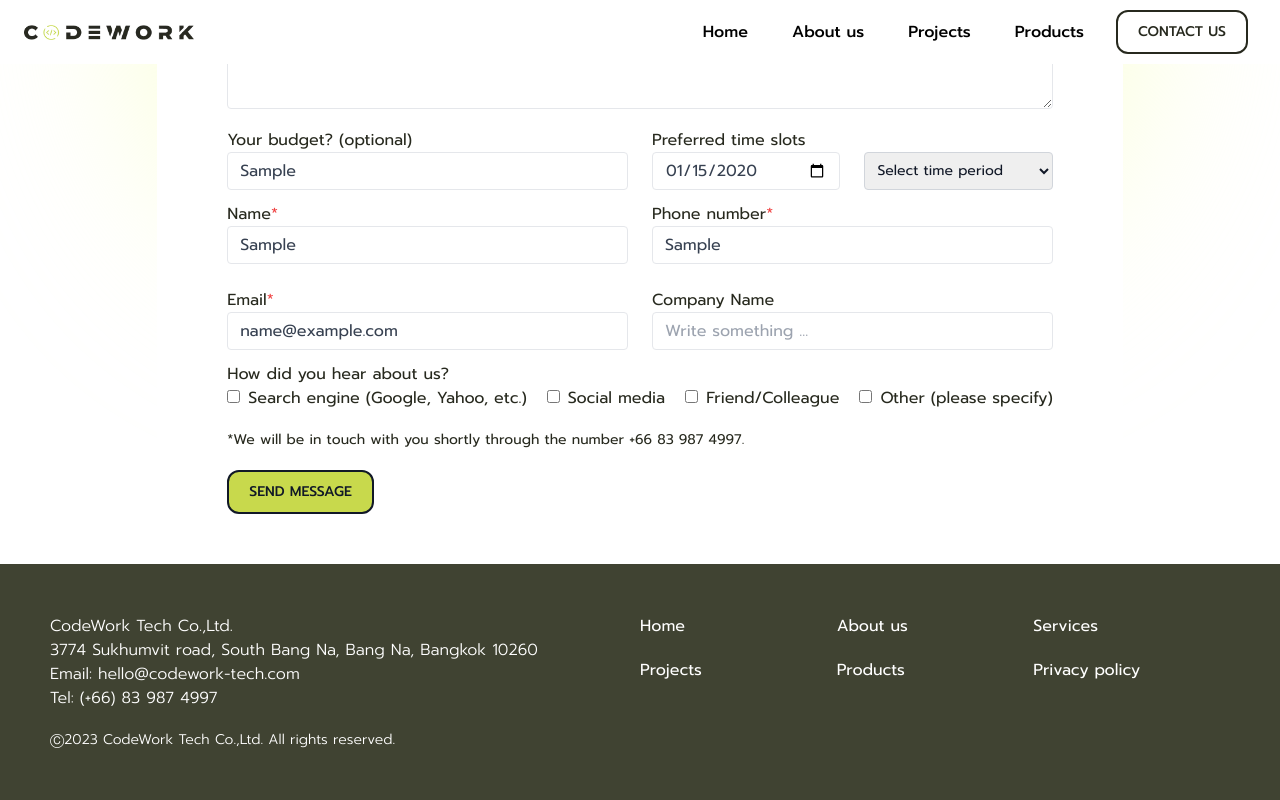
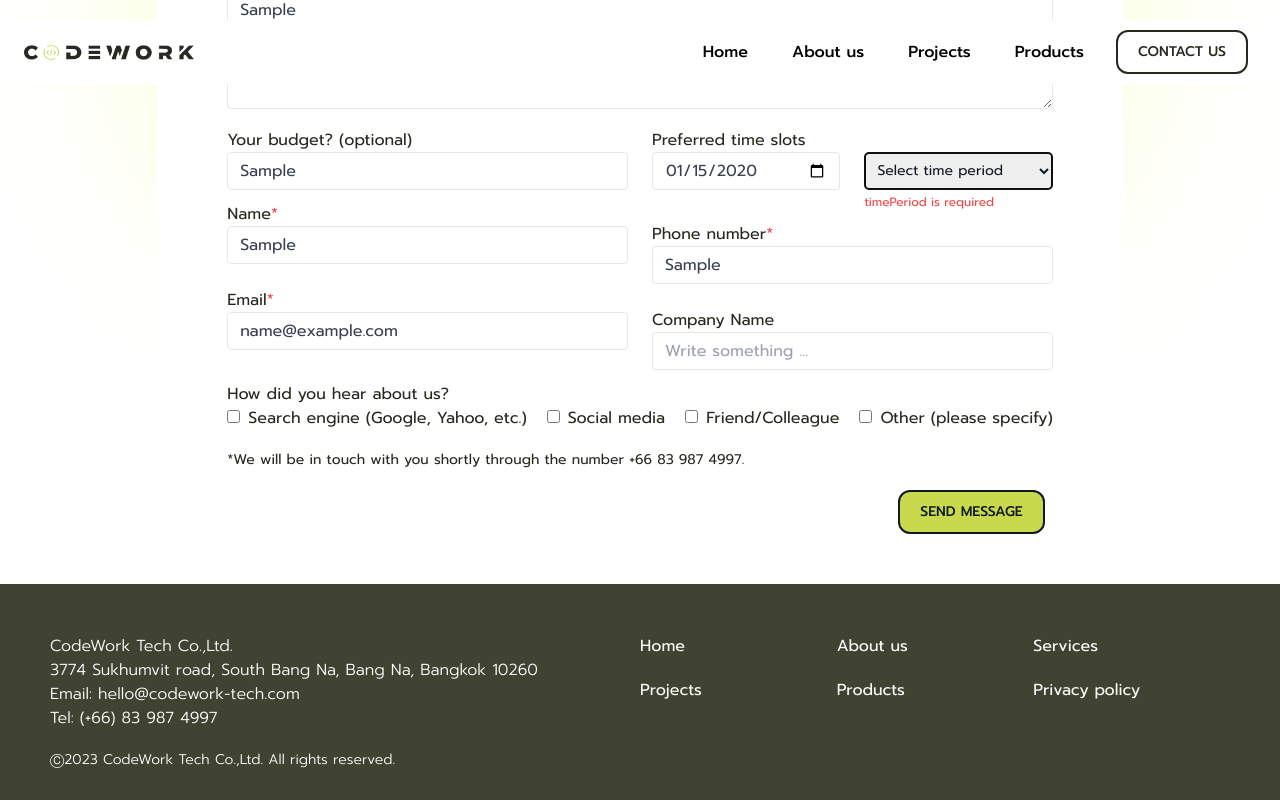
Before and after one commit to The-Alzhemist/codework-landing-page, a Next.js app: page /contact-us in a window 1280 px wide. Both pictures are taken after typing "Sample", "Sample", "Sample", "name@example.com", "2020-01-15", "Sample" into the empty fields and a click on the button "SEND MESSAGE". Shown: the part 339-1139 px from the top of the page. Built offline with nearby package versions, Linux system fonts and the light colour scheme.

Commit message:
update: constant file

```diff
--- a/src/components/ContactUs/FormSpree-form.tsx
+++ b/src/components/ContactUs/FormSpree-form.tsx
@@ -1,5 +1,4 @@
 import React from "react";
-import { useForm as useFormSpree } from "@formspree/react";
 import FormTextareaInput from "./component/formStringInput/FormTextareaInput";
 import FormStringInput from "./component/formStringInput/FormStringInput";
 import FormDateInput from "./component/formDateInput/FormDateInput";
@@ -10,12 +9,8 @@ import FormEmailInput from "./component/formEmailInput/FormEmailInput";
 import withFormSpreeForm from "./withFormSpree-form";
 import StatusMessage from "./component/statusMessage/StatusMessage";
 import FormCheckboxInput from "./component/formCheckboxInput/FormCheckboxInput";
-import { FORMSPREE_LANDING_TEST_KEY } from "@/config/environment";
-import { checkboxList } from "./component/formCheckboxInput/constants";
 import { WithFormSpreeFormProps } from "./interface";
-
-import { toast } from "react-toastify";
-import "react-toastify/dist/ReactToastify.css";
+import { CHECKBOX_LIST, SELECTED_OPTION_LIST } from "@/constants/ContactUs/constant";
 const ContactForm = ({
   isShowOtherChannel,
   setIsShowOtherChannel,
@@ -23,9 +18,9 @@ const ContactForm = ({
   handleSubmit,
   errors,
   isValid,
+  state,
+  sendDataToFromSpree
 }: WithFormSpreeFormProps) => {
-  const [state, sendDataToFromSpree] = useFormSpree(FORMSPREE_LANDING_TEST_KEY);
-
   return (
     <>
       <div className="bg-white rounded-xl relative max-w-[1440px] mx-auto py-[30px] md:py-[50px] lg:px-[50px] my-5 sm:my-0">
@@ -92,8 +87,10 @@ const ContactForm = ({
                   <FormSelectedInput
                     labelName="timePeriod"
                     inputName="timePeriod"
+                    optionList={SELECTED_OPTION_LIST}
                     register={register}
-                    isRequired={false}
+                    isRequired={true}
+                    errors={errors?.timePeriod?.message}
                   />
                 </div>
               </div>
@@ -117,21 +114,24 @@ const ContactForm = ({
             <FormCheckboxInput
               labelName="How did you hear about us?"
               inputName="channel"
-              checkboxList={checkboxList}
+              checkboxList={CHECKBOX_LIST}
               register={register}
               isShowOtherChannel={isShowOtherChannel}
               setIsShowOtherChannel={setIsShowOtherChannel}
             />
           </div>
 
-          <div className="mb-5  text-sm">
+          <p className="mb-5  text-sm">
             *We will be in touch with you shortly through the number +66 83 987
             4997.
+          </p>
+
+          <div className=" flex justify-end">
+          <ExternalPrimaryButton pathName="#" disabled={!isValid} >
+            SEND MESSAGE
+          </ExternalPrimaryButton>
           </div>
 
-          <ExternalPrimaryButton pathName="#" disabled={!isValid}>
-            SEND MESSAGE
-          </ExternalPrimaryButton>
         </form>
 
         <StatusMessage
@@ -139,7 +139,6 @@ const ContactForm = ({
             succeeded={state.succeeded}
             errors={state.errors}
           />
-
       </div>
     </>
   );
--- a/src/components/ContactUs/component/formCheckboxInput/constants.ts
+++ /dev/null
@@ -1,14 +0,0 @@
-export const checkboxList = [
-    {
-      value: "Search engine (Google, Yahoo, etc.)",
-      label: "Search engine (Google, Yahoo, etc.)",
-    },
-    {
-      value: "Social media",
-      label: "Social media",
-    },
-    {
-      value: "Friend/Colleague",
-      label: "Friend/Colleague",
-    },
-  ];
--- a/src/components/ContactUs/component/formSelectedInput/FormSelectedInput.tsx
+++ b/src/components/ContactUs/component/formSelectedInput/FormSelectedInput.tsx
@@ -1,9 +1,11 @@
 import React from "react";
 import { FormSelectedInterface } from "./interface";
+import { SELECTED_OPTION_LIST } from "@/constants/ContactUs/constant";
 
 const FormSelectedInput = ({
   labelName,
   inputName,
+  optionList,
   register,
   errors,
   isRequired,
@@ -13,9 +15,8 @@ const FormSelectedInput = ({
       <label className="flex" htmlFor={inputName}>
         <span className="text-white">{labelName}</span>
       </label>
-
       <select
-        className="border border-gray-300 text-gray-900 text-sm rounded block w-full px-2 h-[38px]"
+        className={`border border-gray-300 text-gray-900 text-sm rounded block w-full px-2 h-[38px] ${errors ? 'border-red-500 mb-1' : 'mb-3'}`}
         id={inputName}
         {...register(inputName, {
           required: {
@@ -24,12 +25,13 @@ const FormSelectedInput = ({
           },
         })}
       >
-        <option value="">Select time period</option>
-        <option value="13.00-14.00">13.00-14.00</option>
-        <option value="14.00-16.00">14.00-16.00</option>
-        <option value="17.00-18.00">17.00-18.00</option>
+        {optionList.map((item: any, index: number) =>(
+          <React.Fragment key={`option-${inputName}-${index}`}>
+             <option value={item.value}>{item.text}</option>
+          </React.Fragment>
+        ))}
       </select>
-      {errors && <p className="text-red-500 mb-5">{errors}</p>}
+      {errors && <p className="text-red-500 mb-3 text-xs">{errors}</p>}
     </>
   );
 };
--- a/src/components/ContactUs/component/formSelectedInput/interface.ts
+++ b/src/components/ContactUs/component/formSelectedInput/interface.ts
@@ -1,6 +1,7 @@
 export interface FormSelectedInterface {
     labelName: string;
     inputName: string;
+    optionList:{ value: string; text: string; }[];
     register:any
     errors?:any
     isRequired: boolean;
--- a/src/components/ContactUs/interface.ts
+++ b/src/components/ContactUs/interface.ts
@@ -19,4 +19,6 @@ export type FormValues = {
     handleSubmit: UseFormHandleSubmit<FormValues, undefined>;
     errors: any;
     isValid: boolean;
+    state:any
+    sendDataToFromSpree:any
   }
--- a/src/components/ContactUs/withFormSpree-form.tsx
+++ b/src/components/ContactUs/withFormSpree-form.tsx
@@ -1,20 +1,26 @@
 import React, { useState } from "react";
 import { FormValues, WithFormSpreeFormProps } from "./interface";
 import { useForm } from "react-hook-form";
+import { useForm as useFormSpree } from "@formspree/react";
+import { PRIVATE_MAIL_TEST, FORMSPREE_LANDING_TEST_KEY } from "@/config/environment";
 
 const withFormSpreeForm = (Component: React.FC<WithFormSpreeFormProps>) => {
   const Hoc = () => {
-    const [isShowOtherChannel, setIsShowOtherChannel ] = useState<boolean>(false);
+    const [isShowOtherChannel, setIsShowOtherChannel] =
+      useState<boolean>(false);
     const hookForm = useForm<FormValues>();
-  const { register, handleSubmit, formState } = hookForm;
-  const { errors, isValid } = formState;
-    const newProps:WithFormSpreeFormProps = {
+    const { register, handleSubmit, formState } = hookForm;
+    const { errors, isValid } = formState;
+    const [state, sendDataToFromSpree] = useFormSpree(PRIVATE_MAIL_TEST);
+    const newProps: WithFormSpreeFormProps = {
       isShowOtherChannel,
       setIsShowOtherChannel,
       register,
       handleSubmit,
       errors,
-      isValid
+      isValid,
+      state,
+      sendDataToFromSpree
     };
     return <Component {...newProps} />;
   };
--- a/src/config/environment.ts
+++ b/src/config/environment.ts
@@ -1,3 +1,4 @@
 // FormSpree Key
 export const FORMSPREE_LANDING_TEST_KEY = "xwkdoowe"
 export const FORMSPREE_LANDING_KEY = "xknlrznz"
+export const PRIVATE_MAIL_TEST = "mnqkdjkr"
--- /dev/null
+++ b/src/constants/ContactUs/constant.ts
@@ -0,0 +1,49 @@
+export const SELECTED_OPTION_LIST = [
+    {
+      value: '',
+      text: 'Select time period'
+    },
+    {
+      value: '10.00-11.00',
+      text: '10.00-11.00'
+    },
+    {
+      value: '11.00-12.00',
+      text: '11.00-12.00'
+    },
+    {
+      value: '12.00-13.00',
+      text: '12.00-13.00'
+    },
+    {
+      value: '13.00-14.00',
+      text: '13.00-14.00'
+    },
+    {
+      value: '14.00-15.00',
+      text: '14.00-15.00'
+    },
+    {
+      value: '15.00-16.00',
+      text: '15.00-16.00'
+    },
+    {
+      value: '16.00-17.00',
+      text: '16.00-17.00'
+    },
+  ];
+
+  export const CHECKBOX_LIST = [
+    {
+      value: "Search engine (Google, Yahoo, etc.)",
+      label: "Search engine (Google, Yahoo, etc.)",
+    },
+    {
+      value: "Social media",
+      label: "Social media",
+    },
+    {
+      value: "Friend/Colleague",
+      label: "Friend/Colleague",
+    },
+  ];
```
Also changed, not shown: 1 other file (tests, documents, lock files or other folders).
